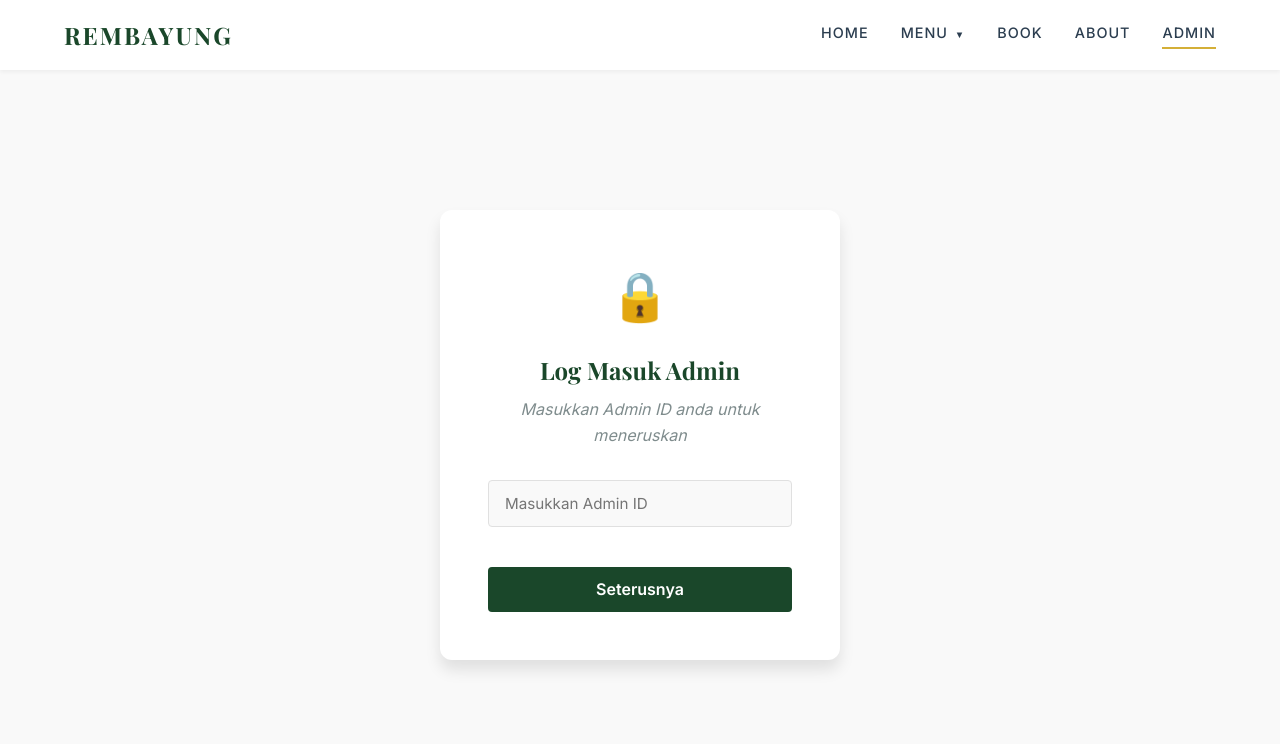
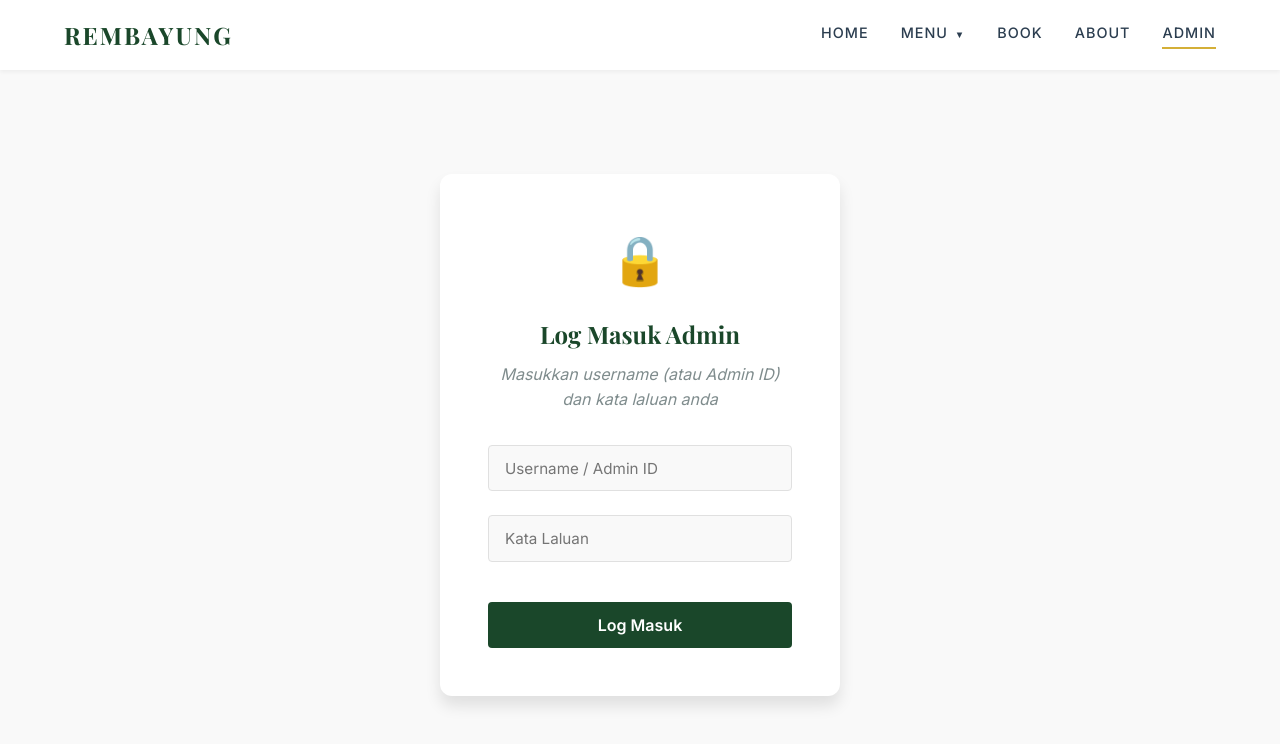
Before and after one commit to mirzu-code/Projek-CNI-test, a React (Vite) app: page /admin in a window 1280 px wide. Shown: the top 744 px of the page. Built offline with nearby package versions, Linux system fonts and the light colour scheme; a web font is replaced by a local one.

Commit message:
admin error

```diff
--- a/src/pages/AdminLogin.jsx
+++ b/src/pages/AdminLogin.jsx
@@ -3,52 +3,61 @@ import { supabase } from '../supabaseClient'; // Pastikan path ni betul
 import { useNavigate } from 'react-router-dom';
 
 function AdminLogin() {
-  const [step, setStep] = useState(1);
   const [adminId, setAdminId] = useState('');
-  const [email, setEmail] = useState(''); // store email found by admin_id
+  const [email, setEmail] = useState(''); // store email found by admin_id (for debug)
   const [password, setPassword] = useState('');
   const [error, setError] = useState('');
   const [loading, setLoading] = useState(false);
   const navigate = useNavigate();
+  // Single-step: lookup admin_id/username then sign in with its email
+  const handleSubmit = async (e) => {
+    e.preventDefault();
+    setError('');
+    setEmail('');
 
-  // Step 1: lookup admin_id and get associated email
-  const handleCheckAdminId = async () => {
-    setError('');
-    if (!adminId) return setError('Sila masukkan Admin ID');
+    const id = (adminId || '').trim();
+    if (!id) return setError('Sila masukkan username atau Admin ID');
+    if (!password) return setError('Sila masukkan kata laluan');
 
     setLoading(true);
-    const { data, error } = await supabase
-      .from('admin_user')
-      .select('email')
-      .eq('admin_id', adminId)
-      .single();
+    try {
+      // Try exact admin_id match
+      let res = await supabase.from('admin_user').select('email').eq('admin_id', id).limit(1);
+      let emailFound = res.data && res.data.length ? res.data[0].email : null;
 
+      // If not found, try case-insensitive match using ilike
+      if (!emailFound) {
+        const res2 = await supabase.from('admin_user').select('email').ilike('admin_id', id);
+        if (res2.data && res2.data.length) emailFound = res2.data[0].email;
+      }
+
+      // If still not found, try `username` column as fallback
+      if (!emailFound) {
+        const res3 = await supabase.from('admin_user').select('email').eq('username', id).limit(1);
+        if (res3.data && res3.data.length) emailFound = res3.data[0].email;
+      }
+
+      if (!emailFound) {
+        setError('Akaun admin tidak dijumpai. Sila semak username/Admin ID.');
         setLoading(false);
-    if (error || !data) {
-      setError('Admin ID tidak dijumpai.');
         return;
       }
 
-    setEmail(data.email);
-    setStep(2);
-  };
+      setEmail(emailFound);
 
-  // Langkah 2: Login
-  const handleLogin = async () => {
-    setError('');
-    if (!password) return setError('Sila masukkan kata laluan');
-
-    setLoading(true);
-    const { error } = await supabase.auth.signInWithPassword({
-      email: email,
-      password: password,
-    });
+      // attempt sign-in
+      const { error: signErr } = await supabase.auth.signInWithPassword({ email: emailFound, password });
       setLoading(false);
 
-    if (error) {
-      setError('Gagal log masuk: ' + (error.message || 'Unknown error'));
-    } else {
+      if (signErr) {
+        setError('Gagal log masuk: ' + (signErr.message || 'unknown'));
+        return;
+      }
+
       navigate('/admin-dashboard');
+    } catch (err) {
+      setLoading(false);
+      setError('Ralat pelayan: ' + (err.message || 'unknown'));
     }
   };
 
@@ -56,47 +65,41 @@ function AdminLogin() {
     <div className="admin-login-wrapper animate-fade-in">
       <div className="admin-login-card">
         <div className="login-icon">🔒</div>
-        {step === 1 ? (
-          <form onSubmit={(e) => { e.preventDefault(); handleCheckAdminId(); }}>
+        <form onSubmit={handleSubmit}>
           <h2>Log Masuk Admin</h2>
-            <p className="text-muted">Masukkan Admin ID anda untuk meneruskan</p>
+          <p className="text-muted">Masukkan username (atau Admin ID) dan kata laluan anda</p>
           {error && <div className="error-message">{error}</div>}
+
           <div className="form-group">
             <input
-                placeholder="Masukkan Admin ID"
+              placeholder="Username / Admin ID"
               value={adminId}
               onChange={(e) => setAdminId(e.target.value)}
               required
             />
           </div>
-            <button type="submit" className="btn-primary full-width mt-2" disabled={loading}>
-              {loading ? 'Memeriksa...' : 'Seterusnya'}
-            </button>
-          </form>
-        ) : (
-          <form onSubmit={(e) => { e.preventDefault(); handleLogin(); }}>
-            <h2>Masukkan Kata Laluan</h2>
-            <p className="text-muted">Masuk sebagai: {adminId}</p>
-            {error && <div className="error-message">{error}</div>}
+
           <div className="form-group">
             <input
               type="password"
-                placeholder="Password"
+              placeholder="Kata Laluan"
               value={password}
               onChange={(e) => setPassword(e.target.value)}
               required
             />
           </div>
-            <div style={{ display: 'flex', gap: '0.5rem' }}>
-              <button type="button" className="btn-outline" onClick={() => { setStep(1); setPassword(''); setError(''); }}>
-                Kembali
+
+          {/* show resolved email for debugging (optional) */}
+          {email && (
+            <div style={{ marginBottom: '0.5rem' }}>
+              <input value={email} readOnly style={{ width: '100%', background: '#f4f4f4', borderRadius: '6px', padding: '0.6rem' }} />
+            </div>
+          )}
+
+          <button type="submit" className="btn-primary full-width mt-2" disabled={loading}>
+            {loading ? 'Memproses...' : 'Log Masuk'}
           </button>
-              <button type="submit" className="btn-primary full-width mt-2" disabled={loading}>
-                {loading ? 'Log masuk...' : 'Log Masuk'}
-              </button>
-            </div>
         </form>
-        )}
       </div>
     </div>
   );
```
Lines whose indentation alone changed are shown as unchanged.
